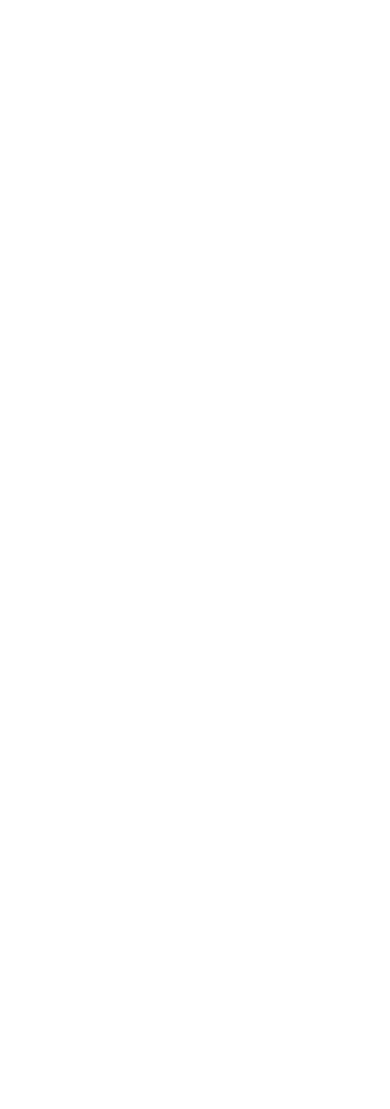
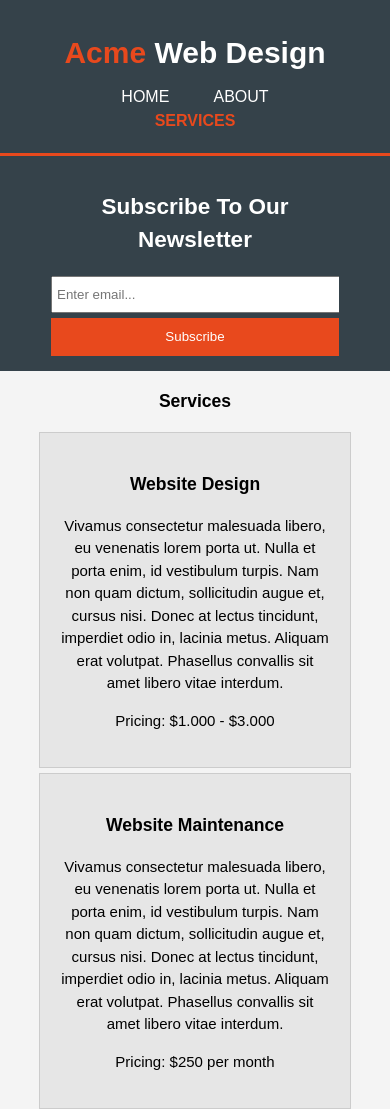
Before and after one commit to ka3vas/Web-Design-Page, a plain HTML site: page services.html in a window 390 px wide. Shown: the top 1109 px of the page. Before the commit the page ends 844 px from the top, so only its background shows below. Drawn offline with Linux system fonts and the light colour scheme.

Commit message:
Added services.html page and <767px Media Query

```diff
--- a/css/style.css
+++ b/css/style.css
@@ -143,10 +143,24 @@ article#main-col {
 }
 
 /* About: Sidebar*/
-aside.sidebar {
+aside#sidebar {
   float: right;
   width: 30%;
   margin-top: 10px;
+}
+
+/* Services */
+ul#services li {
+list-style: none;
+padding: 20px;
+border: #ccc 1px solid;
+margin-bottom: 5px;
+background: #e6e6e6;
+}
+
+aside#sidebar .quote input, aside#sidebar .quote textarea {
+  width: 90%;
+  padding: 5px;
 }
 
 /* Footer */
@@ -157,3 +171,40 @@ footer {
   background: #e8491d;
   text-align: center;
 }
+
+/* Media Queries */
+@media (max-width: 767px) {
+  header #branding,
+  header nav,
+  header nav li,
+  #newsletter h1,
+  #newsletter form,
+  #boxes .box,
+  article#main-col,
+  aside#sidebar {
+    float: none;
+    text-align: center;
+    width: 100%;
+  }
+
+  header {
+    padding-bottom: 20px;
+  }
+
+  #showcase h1 {
+    margin-top: 40px;
+  }
+
+  #newsletter button,
+  .quote button {
+    display: block;
+    width: 100%;
+  }
+
+  #newsletter form input[type="email"],
+  .quote input,
+  .quote textarea {
+    width: 100%;
+    margin-bottom: 5px;
+  }
+}
--- a/services.html
+++ b/services.html
@@ -0,0 +1,89 @@
+<!DOCTYPE html>
+<html lang="en">
+<head>
+  <meta charset="UTF-8">
+  <meta name="viewport" content="width=device-width, initial-scale=1.0">
+  <meta name="description" content="Affordable and professional web design">
+  <meta name="keywords" content="web, design, affordable web design, professional web design">
+  <meta name="author" content="Bastian Krat">
+  <meta http-equiv="X-UA-Compatible" content="ie=edge">
+  <title>Acme Web Design | Services</title>
+  <link rel="stylesheet" href="./css/style.css">
+</head>
+<body>
+  <header>
+    <div class="container">
+      <div id="branding">
+        <h1><span class="highlight">Acme</span> Web Design</h1>
+      </div>
+      <nav>
+        <ul>
+          <li><a href="index.html">Home</a></li>
+          <li><a href="about.html">About</a></li>
+          <li class="current"><a href="services.html">Services</a></li>
+        </ul>
+      </nav>
+    </div>
+  </header>
+
+  <section id="newsletter">
+    <div class="container">
+      <h1>Subscribe To Our Newsletter</h1>
+      <form>
+        <input type="email" placeholder="Enter email...">
+        <button type="submit" class="button_1">Subscribe</button>
+      </form>
+    </div>
+  </section>
+
+  <section id="main">
+    <div class="container">
+      <article id="main-col">
+        <h1 class="page-title">Services</h1>
+        <ul id="services">
+          <li>
+            <h3>Website Design</h3>
+            <p>Vivamus consectetur malesuada libero, eu venenatis lorem porta ut. Nulla et porta enim, id vestibulum turpis. Nam non quam dictum, sollicitudin augue et, cursus nisi. Donec at lectus tincidunt, imperdiet odio in, lacinia metus. Aliquam erat volutpat. Phasellus convallis sit amet libero vitae interdum.</p>
+            <p>Pricing: $1.000 - $3.000</p>
+          </li>
+          <li>
+            <h3>Website Maintenance</h3>
+            <p>Vivamus consectetur malesuada libero, eu venenatis lorem porta ut. Nulla et porta enim, id vestibulum turpis. Nam non quam dictum, sollicitudin augue et, cursus nisi. Donec at lectus tincidunt, imperdiet odio in, lacinia metus. Aliquam erat volutpat. Phasellus convallis sit amet libero vitae interdum.</p>
+            <p>Pricing: $250 per month</p>
+          </li>
+          <li>
+            <h3>Website Hosting</h3>
+            <p>Vivamus consectetur malesuada libero, eu venenatis lorem porta ut. Nulla et porta enim, id vestibulum turpis. Nam non quam dictum, sollicitudin augue et, cursus nisi. Donec at lectus tincidunt, imperdiet odio in, lacinia metus. Aliquam erat volutpat. Phasellus convallis sit amet libero vitae interdum.</p>
+            <p>Pricing: $25 per month</p>
+          </li>
+        </ul>
+      </article>
+
+      <aside id="sidebar">
+        <div class="dark">
+          <h3>Get A Quote</h3>
+          <form class="quote">
+            <div>
+              <label>Name</label><br>
+              <input type="text" placeholder="Name">
+            </div>
+            <div>
+              <label>Email</label><br>
+              <input type="email" placeholder="Email Address">
+            </div>
+            <div>
+              <label>Message</label><br>
+              <textarea placeholder="Message"></textarea>
+            </div>
+            <button class="button_1" type="submit">Send</button>
+          </form>
+        </div>
+      </aside>
+    </div>
+  </section>
+
+  <footer>
+    <p>Acme Web Design, Copyright &copy; 2017</p>
+  </footer>
+</body>
+</html>
```
Also changed, not shown: about.html (+1 -1 lines).
